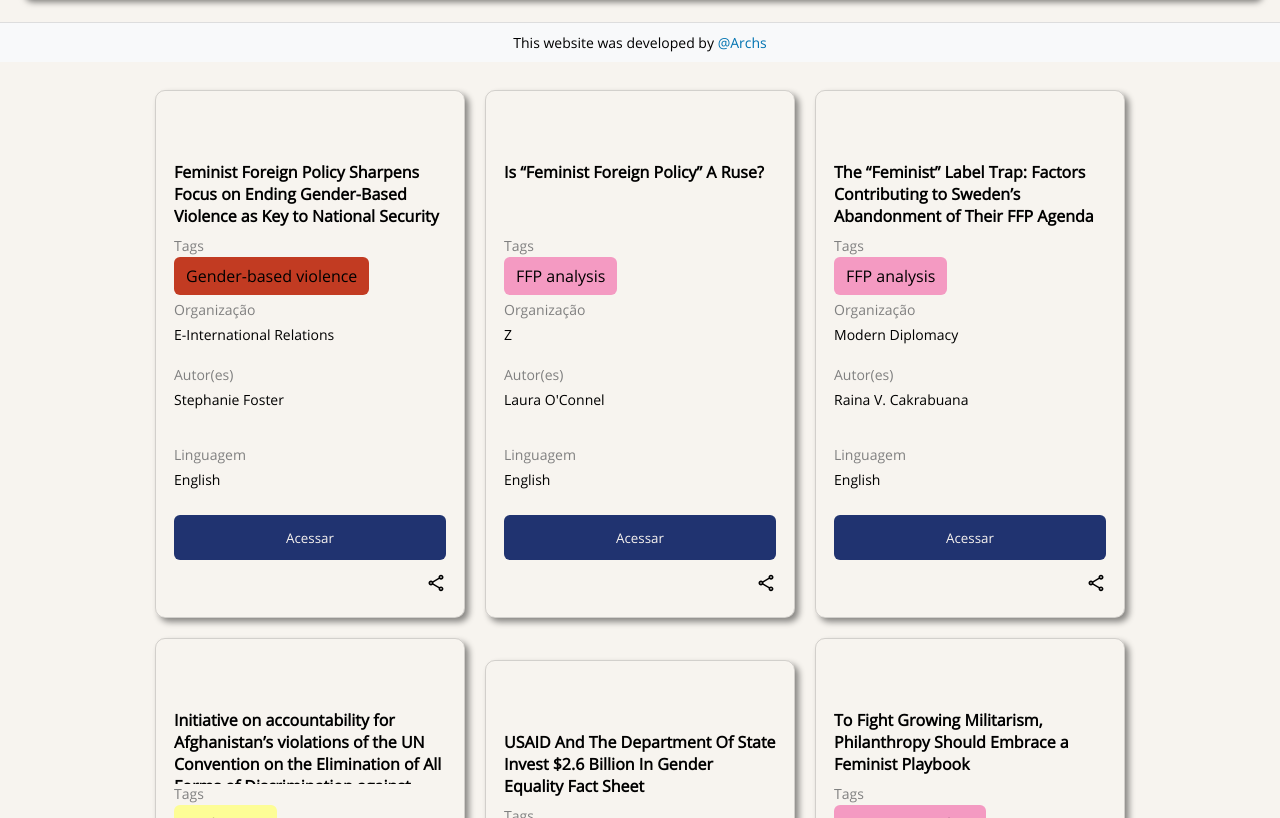
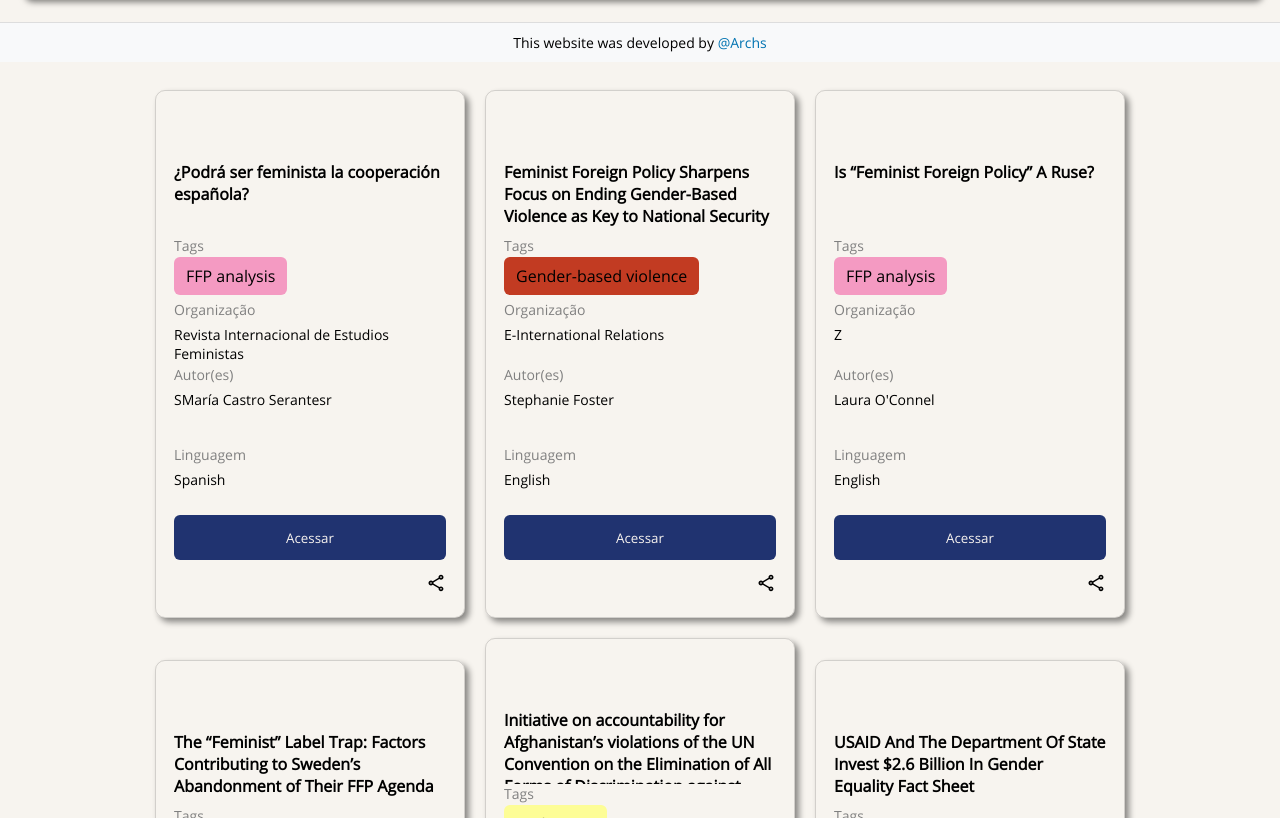
Before and after one commit to bsdeab/FFPR, a React (Create React App) app: page / in a window 1280 px wide. Shown: the part 738-1556 px from the top of the page. Built offline with nearby package versions, Linux system fonts and the light colour scheme.

Commit message:
Update Projects.jsx

```diff
--- a/src/pages/Projects.jsx
+++ b/src/pages/Projects.jsx
@@ -7,6 +7,19 @@ import infos from '../data/infos.json'; // Importando o arquivo JSON
 import { useState } from 'react';
 
 const data = [
+  {
+    "title": " ¿Podrá ser feminista la cooperación española? ",
+    "tags": ["FFP analysis"],
+    "organization": "Revista Internacional de Estudios Feministas",
+    "author": ["SMaría Castro Serantesr"],
+    "year": "2024",
+    "language": ["Spanish"],
+    "link": "https://revistas.udc.es/index.php/ATL/article/view/arief.2024.9.2.9804",
+    "type": "Journal article",
+    "region": "Europe",
+    "source": "Academia",
+    "paid": "Free",
+  },
   {
     "title": "Feminist Foreign Policy Sharpens Focus on Ending Gender-Based Violence as Key to National Security",
     "tags": ["Gender-based violence"],
```
